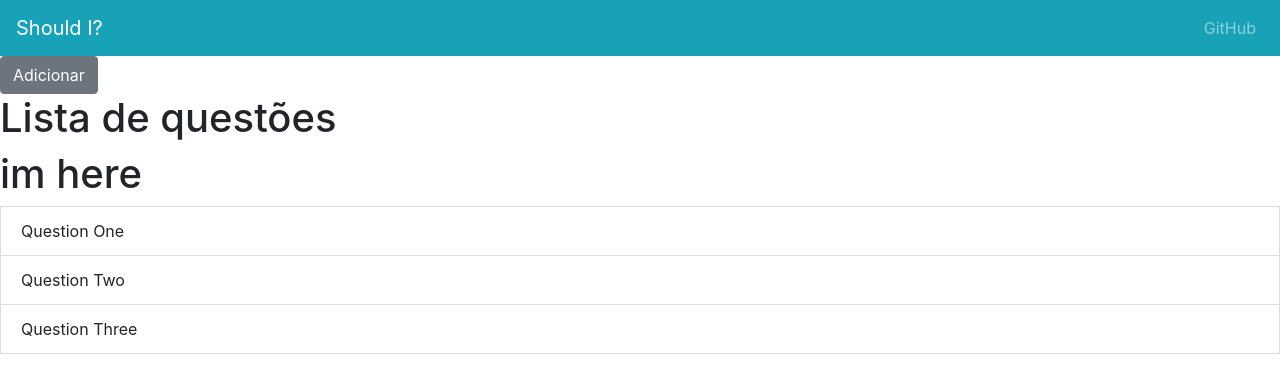
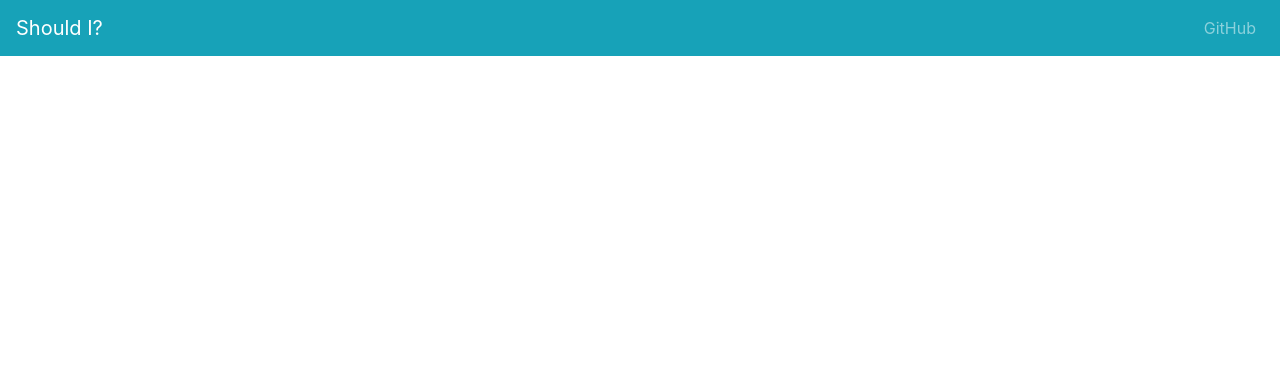
Before and after one commit to toniogabe/shouldi, a Vue app: page /#/ in a window 1280 px wide. Shown: the top 392 px of the page. Built offline with nearby package versions, Linux system fonts and the light colour scheme.

Commit message:
Change Scope to only one question at a time

```diff
--- a/src/components/QuestionsList.vue
+++ /dev/null
@@ -1,22 +0,0 @@
-<template>
-  <div>
-    <h1>Lista de questões</h1>
-    <BaseList :list="questionsList" />
-  </div>
-</template>
-
-<script>
-import BaseList from "./BaseList.vue";
-import seeder from "@/assets/seeder.json";
-
-export default {
-  name: "QuestionsList",
-  components: { BaseList },
-
-  data() {
-    return {
-      questionsList: seeder
-    };
-  }
-};
-</script>
--- a/src/components/TheNavbar.vue
+++ b/src/components/TheNavbar.vue
@@ -14,7 +14,6 @@
         <b-navbar-nav class="ml-auto">
           <b-nav-item href="#">GitHub</b-nav-item>
         </b-navbar-nav>
-
       </b-collapse>
     </b-navbar>
   </div>
@@ -22,6 +21,12 @@
 
 <script>
 export default {
-  name: "TheNavbar"
+  name: "TheNavbar",
+  methods: {
+    resetData() {
+      console.log('remove');
+      localStorage.removeItem("shouldIData");
+    }
+  }
 };
 </script>
--- a/src/views/Home.vue
+++ b/src/views/Home.vue
@@ -1,19 +1,15 @@
 <template>
   <div class="home">
     <TheNavbar />
-    <b-button>Adicionar</b-button>
-    <QuestionsList />
   </div>
 </template>
 
 <script>
 import TheNavbar from "@/components/TheNavbar";
-import QuestionsList from "@/components/QuestionsList";
 
 export default {
   name: "Home",
   components: {
-    QuestionsList,
     TheNavbar
   }
 };
```
